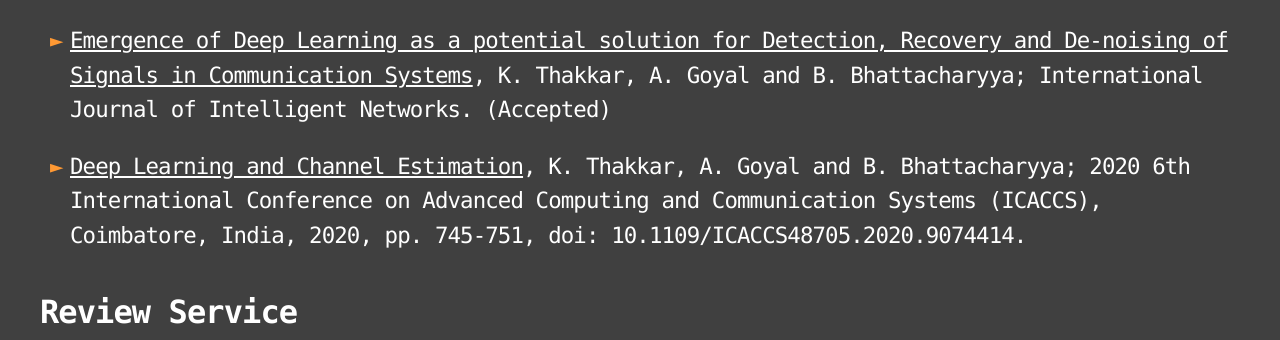
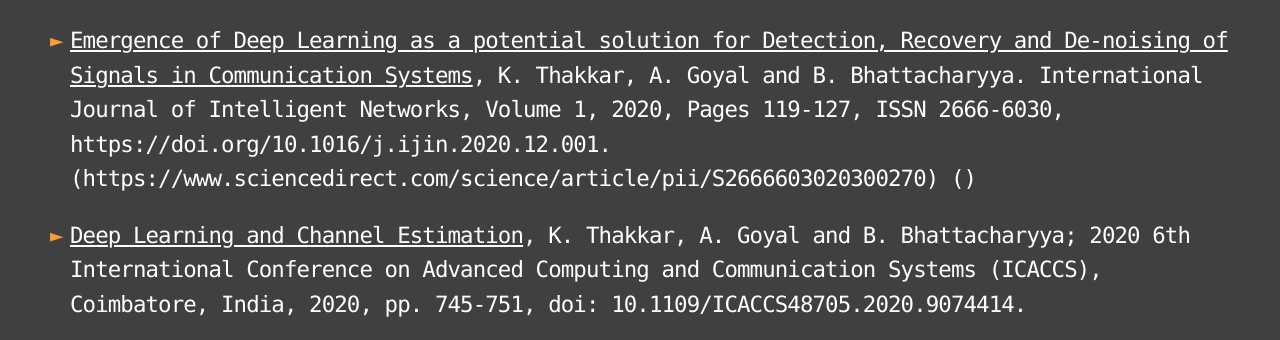
Before and after one commit to carankt/carankt.github.io, a plain HTML site: page publications.html in a window 1280 px wide. Shown: the part 460-800 px from the top of the page. Drawn offline with Linux system fonts and the light colour scheme; a web font is replaced by a local one.

Commit message:
Update publications.html

```diff
--- a/publications.html
+++ b/publications.html
@@ -126,7 +126,7 @@
 <h2 id="2020">2020</h2>
 
 <ul>
-<li><p><a href="https://drive.google.com/file/d/1w6GIOPwhyWqSNqMLwOd4zc4LFATodgZe/view?usp=sharing">Emergence of Deep Learning as a potential solution for Detection, Recovery and De-noising of Signals in Communication Systems</a>, K. Thakkar, A. Goyal and B. Bhattacharyya; International Journal of Intelligent Networks. (Accepted)</p></li>
+<li><p><a href="https://www.sciencedirect.com/science/article/pii/S2666603020300270">Emergence of Deep Learning as a potential solution for Detection, Recovery and De-noising of Signals in Communication Systems</a>, K. Thakkar, A. Goyal and B. Bhattacharyya. International Journal of Intelligent Networks, Volume 1, 2020, Pages 119-127, ISSN 2666-6030, https://doi.org/10.1016/j.ijin.2020.12.001. (https://www.sciencedirect.com/science/article/pii/S2666603020300270) ()</p></li>
 
 <li><p><a href="https://ieeexplore.ieee.org/abstract/document/9074414">Deep Learning and Channel Estimation</a>, K. Thakkar, A. Goyal and B. Bhattacharyya; 2020 6th International Conference on Advanced Computing and Communication Systems (ICACCS), Coimbatore, India, 2020, pp. 745-751, doi: 10.1109/ICACCS48705.2020.9074414.</p></li>
 
```
